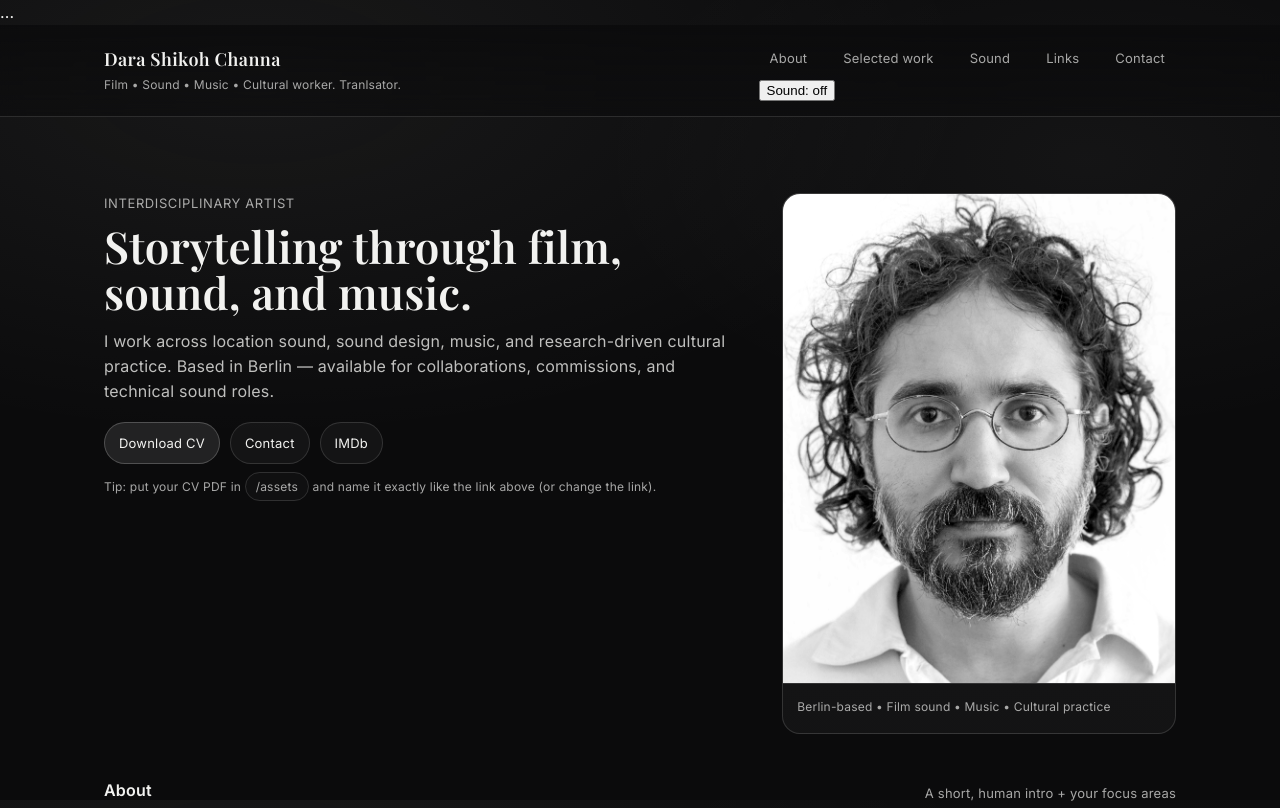
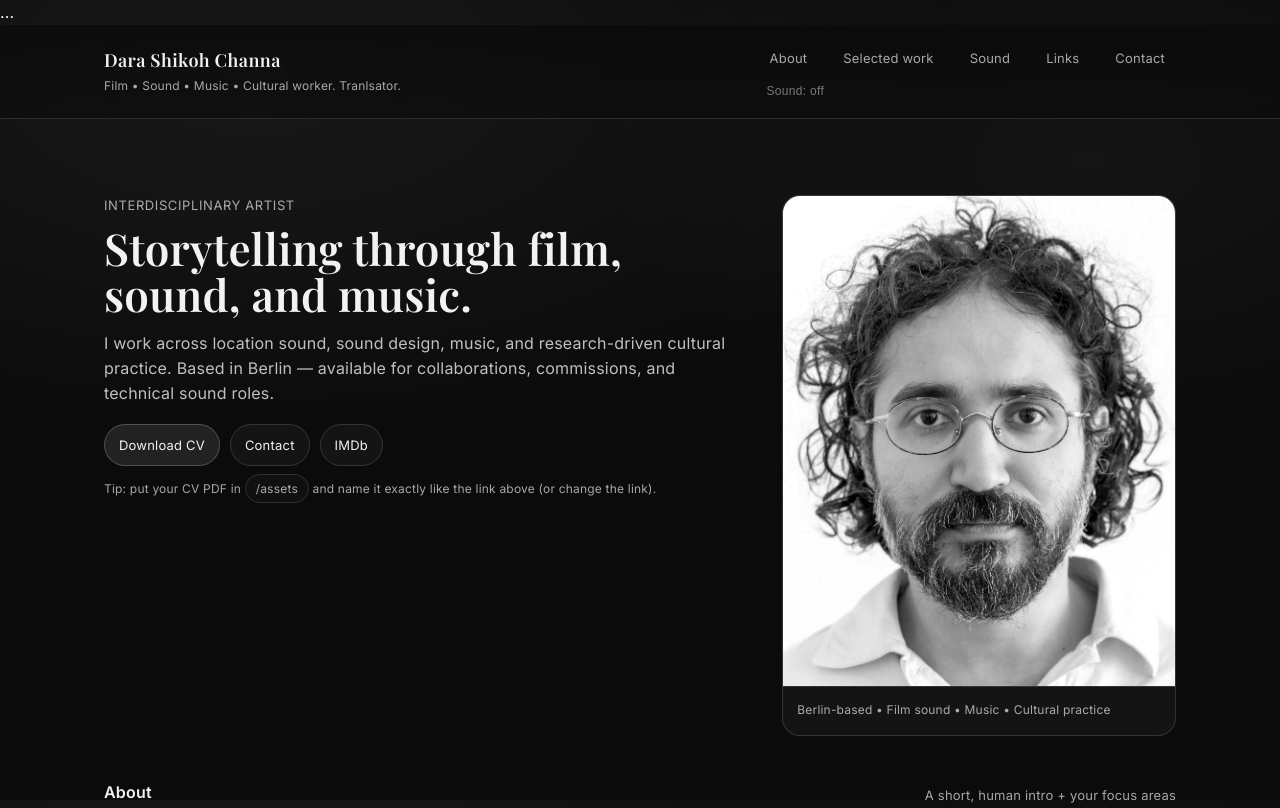
Before and after one commit to dshikoh/shikoh, a plain HTML site: page index.html in a window 1280 px wide. Shown: the top 808 px of the page. Drawn offline with nearby package versions, Linux system fonts and the light colour scheme; a web font is replaced by a local one.

Commit message:
Update index.html

```diff
--- a/index.html
+++ b/index.html
@@ -47,6 +47,26 @@
     a{color:inherit; text-decoration:none}
     a:hover{opacity:.9}
     .container{max-width:var(--max); margin:0 auto; padding:24px}
+.sound-toggle{
+  border:none;
+  background:none;
+  color:var(--muted);
+  font-size:12px;
+  letter-spacing:.3px;
+  cursor:pointer;
+  padding:6px 8px;
+  opacity:.7;
+}
+
+.sound-toggle:hover{
+  opacity:1;
+  color:var(--fg);
+}
+
+.sound-toggle.on{
+  color:var(--fg);
+  opacity:1;
+}
 
     /* Top nav */
     .nav{
```
